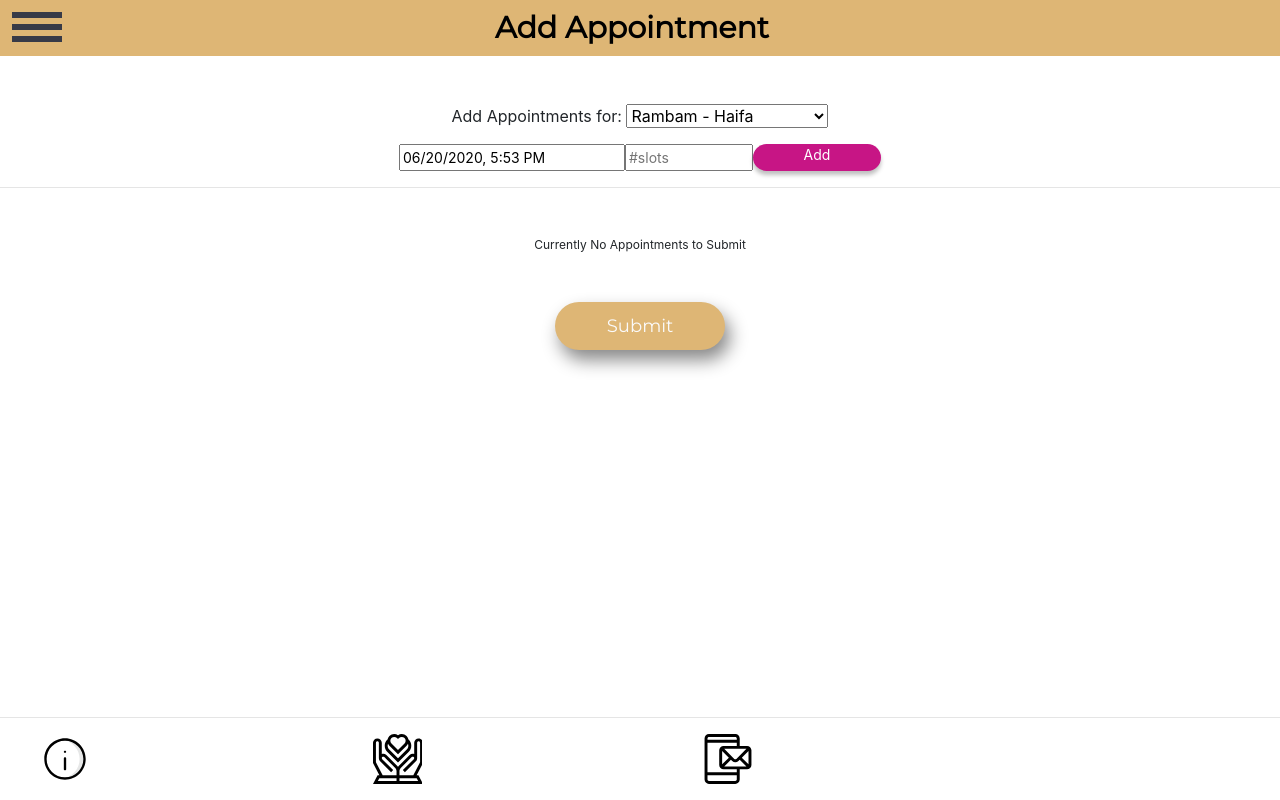
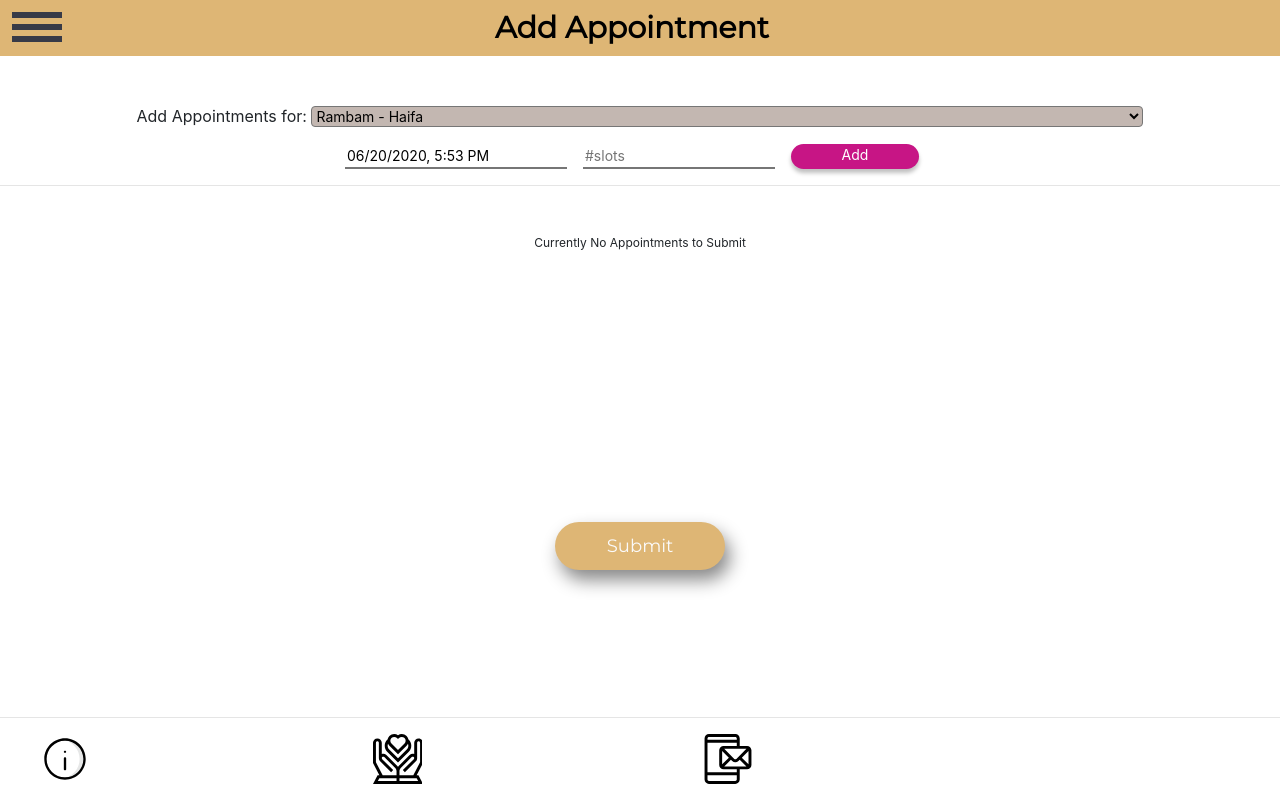
Before and after one commit to startach/ZM-BloodComponents, a React (Create React App) app in the folder client/: page /add in a window 1280 px wide. Built offline with nearby package versions, Linux system fonts and the light colour scheme.

Commit message:
tidy up css on add apointment page

```diff
--- a/client/src/components/AddAppointments/AddAppointments.css
+++ b/client/src/components/AddAppointments/AddAppointments.css
@@ -1,5 +1,8 @@
 
+.addAppContainer {
 
+    height: 80VH;;
+}
 .inputContainer {
 
     display: flex;
@@ -7,9 +10,29 @@
     font-size: 14px;
 }
 
-.time, .slots {
+.slots {
 
-    width: 10%;
+    width: 15%;
+    border-top: none;
+    border-left: none;
+    border-right: none;
+
+}
+
+input {
+    border-top: none;
+    border-left: none;
+    border-right: none;
+
+}
+
+.dropdown {
+
+    width: 65%;
+    background-color: #C3B7B1;
+    border-radius: 4px;
+    font-size: 14px;
+
 
 }
 
@@ -27,17 +50,6 @@
  }
 
 
-.subBtn {
-
-    background: #DEB675;
-    border-radius: 50px;
-    box-shadow: 0px 4px 4px rgba(0, 0, 0, 0.25);
-    width: 15%;
-    color: white;
-    justify-content: center;
-    transition: ease-out 0.3s;
-
- }
 
 .heading span {
 
@@ -46,6 +58,7 @@ font-weight: 800;
 
 .display {
     font-size: 12px;
+    min-height: 30VH;
 }
 
 
--- a/client/src/components/AddAppointments/AddAppointments.js
+++ b/client/src/components/AddAppointments/AddAppointments.js
@@ -25,7 +25,9 @@ export default function AddAppointments() {
 
     //set state values for slots & hospital
     const handleChange = e => {
+        //FIXME: bug in setting hospital ID
         setCurrentApp({ ...currentApp, [e.target.id]: e.target.value, ["hospitalID"]: hosIDs[currentApp.hospitalName] })
+        console.log(currentApp)
     }
 
     //set state values for date
@@ -43,6 +45,8 @@ export default function AddAppointments() {
 
     //add new Appointment to appoitnment list
     const handleAdd = () => {
+        if (!currentApp.date || !currentApp.time || !currentApp.slots || !currentApp.hospitalName) return
+
         setAppList(appList.concat(currentApp))
     }
 
@@ -62,7 +66,7 @@ export default function AddAppointments() {
 
 
     return (
-        <div>
+        <div className="addAppContainer">
             <p className="text-center mt-5">
                 Add Appointments for: {" "}
                 <select className="dropdown" id="hospitalName" onChange={handleChange}>
@@ -78,8 +82,8 @@ export default function AddAppointments() {
                     showTimeSelect
                     dateFormat="Pp"
                 />
-                <input id="slots" className="slots" onChange={handleChange} placeholder="#slots"></input>
-                <div className="addBtn text-center" onClick={handleAdd}>Add </div>
+                <input id="slots" className="slots ml-3" onChange={handleChange} placeholder="#slots"></input>
+                <div className="addBtn text-center mx-3" onClick={handleAdd}>Add </div>
             </div>
             <hr />
 
@@ -109,7 +113,9 @@ export default function AddAppointments() {
                         ))}
                     </div>}
             </div>
-            <Button type="button" text="Submit" onClick={handleSubmit}></Button>
+            <div className="subBtn">
+                <Button type="button" text="Submit" onClick={handleSubmit}></Button>
+            </div>
         </div>
 
 
```
